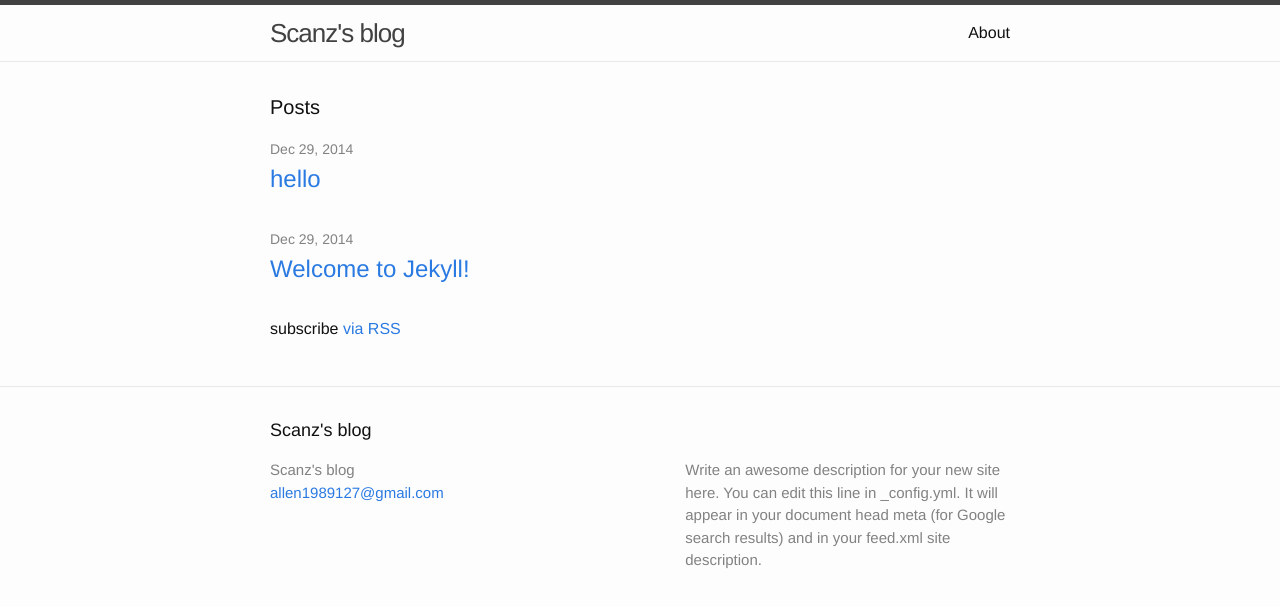
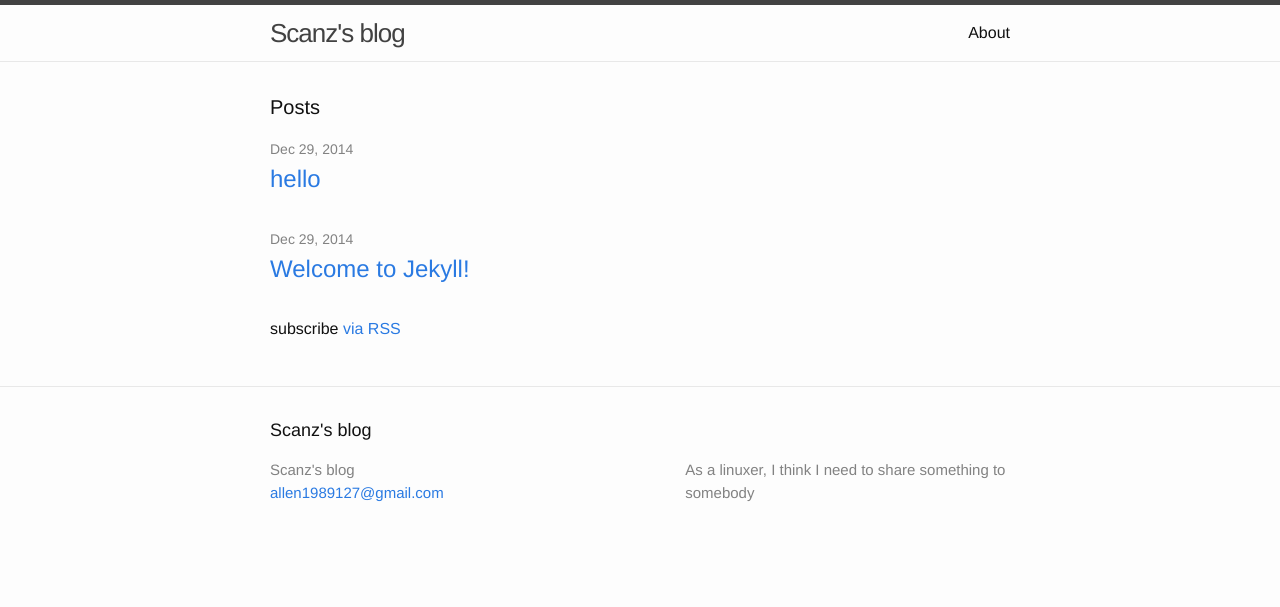
Before and after one commit to allen1989127/blog, a Jekyll site: the page built from index.html, in a window 1280 px wide. Shown: the top 607 px of the page. Built offline with Jekyll 4.4.1, drawn with Linux system fonts in a browser that asks for light colours.

Commit message:
update description

```diff
--- a/_config.yml
+++ b/_config.yml
@@ -2,9 +2,7 @@
 title: Scanz's blog
 email: allen1989127@gmail.com
 description: > # this means to ignore newlines until "baseurl:"
-  Write an awesome description for your new site here. You can edit this
-  line in _config.yml. It will appear in your document head meta (for
-  Google search results) and in your feed.xml site description.
+    As a linuxer, I think I need to share something to somebody
 baseurl: /blog # the subpath of your site, e.g. /blog/
 #url: "http://yourdomain.com" # the base hostname & protocol for your site
 #twitter_username: jekyllrb
```
